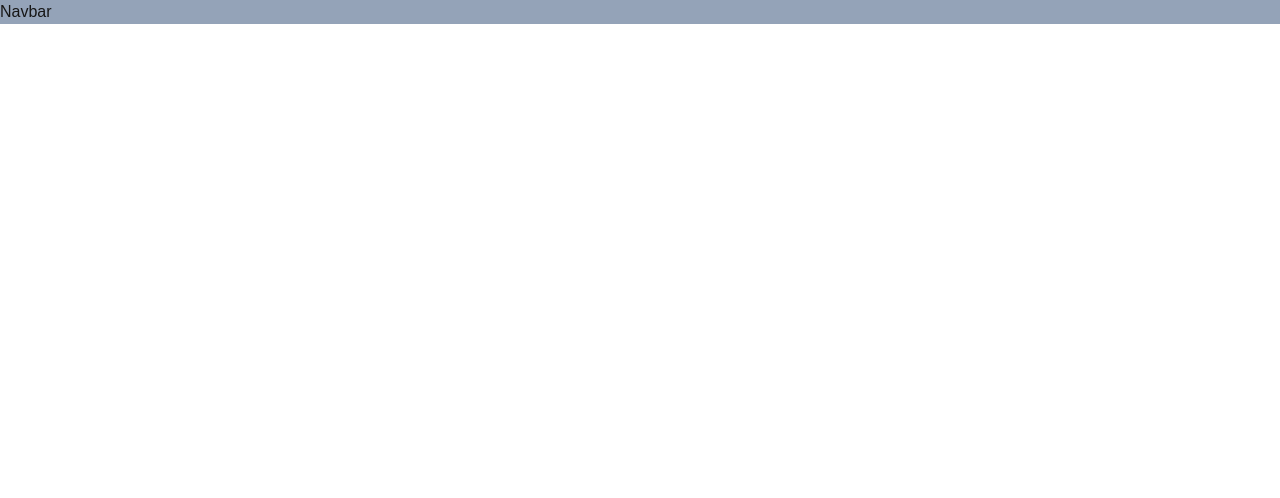
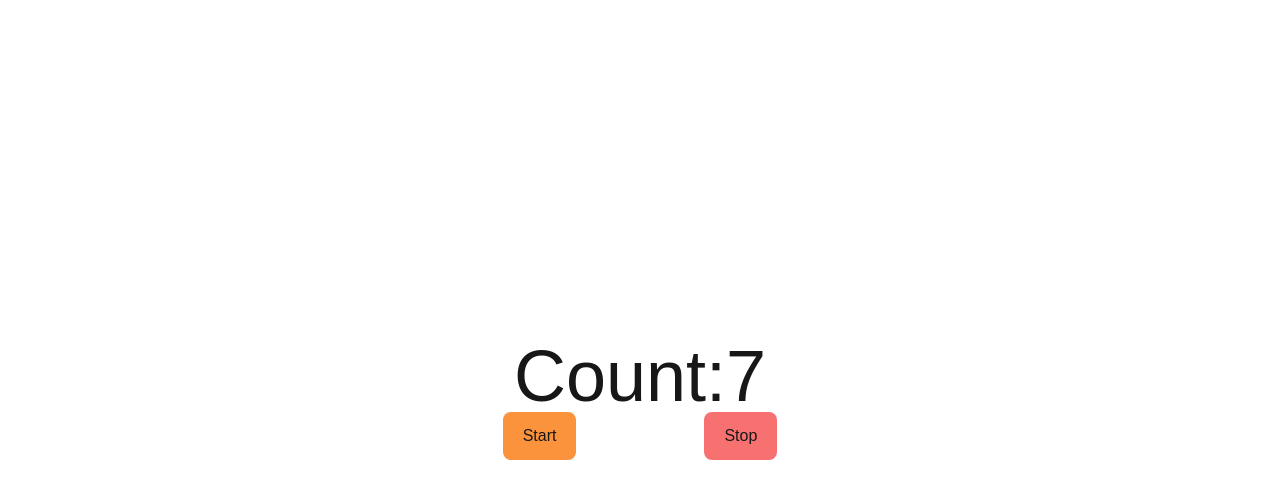
Before and after one commit to FahadAbdulQayyum/next-appp, a Next.js app: page / in a window 1280 px wide. Shown: the top 498 px of the page. Built offline with nearby package versions, Linux system fonts and the light colour scheme.

Commit message:
Count added

```diff
--- a/src/app/page.tsx
+++ b/src/app/page.tsx
@@ -1,5 +1,17 @@
+import Counter from "@/components/counter";
+
 export default function Home() {
+
   return (
-    <div className="bg-slate-400">Navbar</div>
+    <div className="flex flex-col justify-center items-center h-screen">
+      <span className="flex text-7xl">
+        Count: <Counter />
+      </span>
+      {/* <span className="flex justify-between"> */}
+      <span className="flex space-x-32">
+        <button className="bg-orange-400 rounded-lg p-3 px-5">Start</button>
+        <button className="bg-red-400 rounded-lg p-3 px-5">Stop</button>
+      </span>
+    </div>
   )
 }
--- /dev/null
+++ b/src/components/counter.tsx
@@ -0,0 +1,25 @@
+"use client"
+
+import React, { useEffect, useState } from 'react'
+
+const Counter = () => {
+
+    const [num, setNum] = useState<number>(0);
+
+    useEffect(() => {
+        const timer = setInterval(() => {
+            setNum(num => num + 1)
+        }, 1000)
+
+        return () => clearInterval(timer);
+
+    }, [])
+
+    return (
+        <div>
+            {num}
+        </div>
+    )
+}
+
+export default Counter
```
